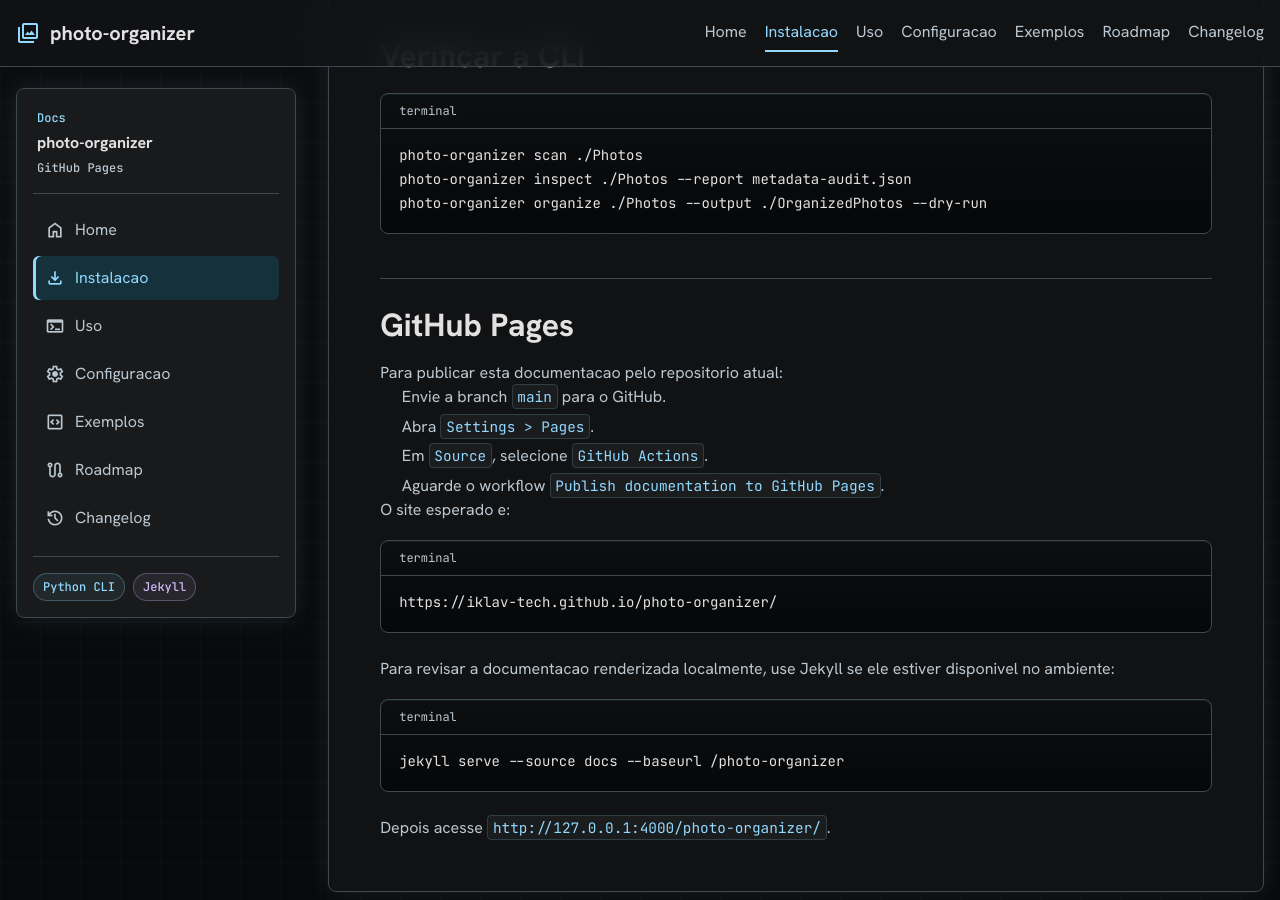
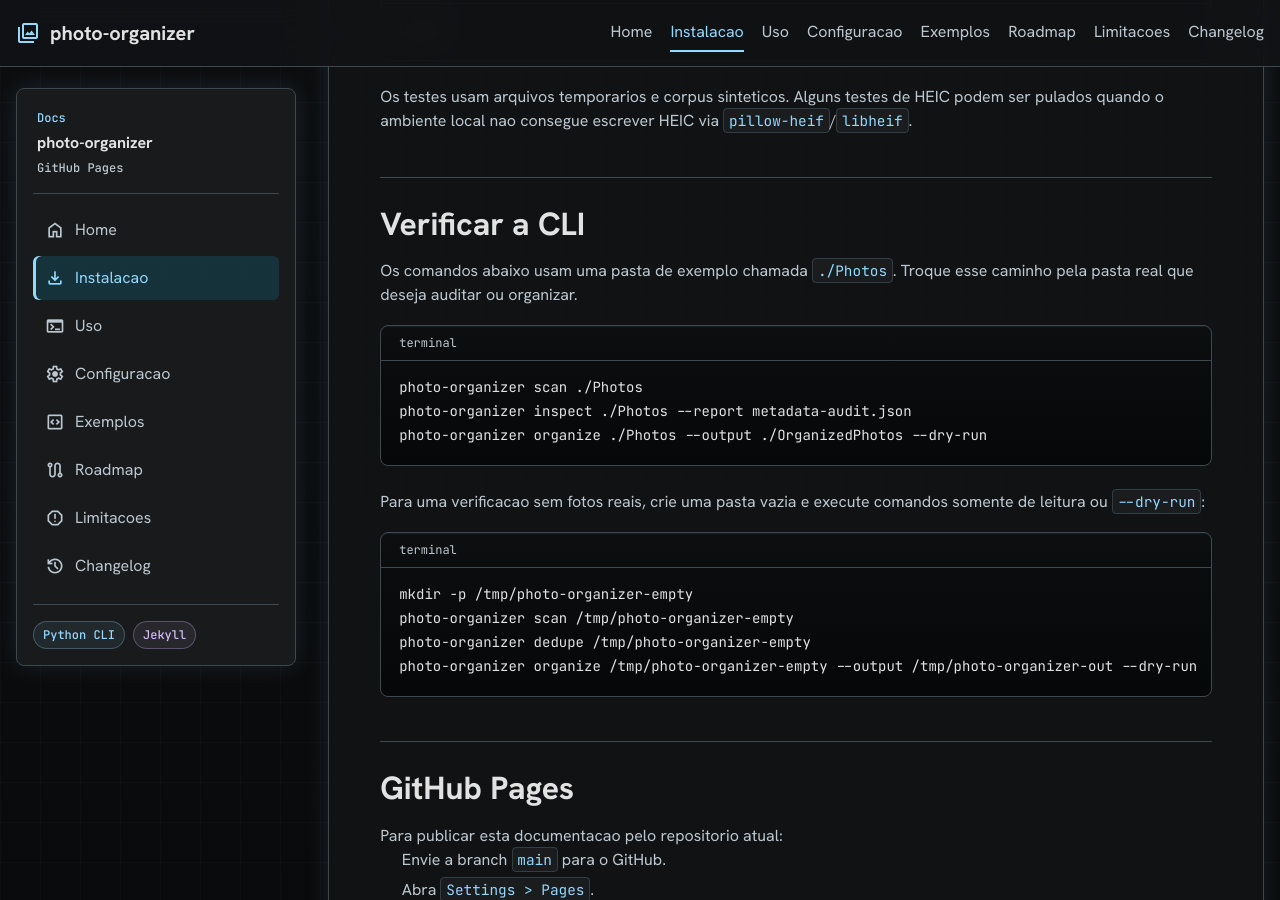
Before and after one commit to iklav-tech/photo-organizer, a Jekyll site: the page built from docs/installation.md, in a window 1280 px wide and 900 px high, scrolled down 1738 px. Built offline with Jekyll 4.4.1, drawn with Linux system fonts in a browser that asks for light colours; nearby versions of some CDN libraries; some of the changed text lies outside the part shown.

````diff
--- a/docs/_includes/sidebar.html
+++ b/docs/_includes/sidebar.html
@@ -31,6 +31,10 @@
         <span class="material-symbols-outlined" aria-hidden="true">route</span>
         <span>Roadmap</span>
       </a>
+      <a class="sidebar__link {% if page.url == '/limitations/' %}is-active{% endif %}" href="{{ site.baseurl }}/limitations/">
+        <span class="material-symbols-outlined" aria-hidden="true">report</span>
+        <span>Limitacoes</span>
+      </a>
       <a class="sidebar__link {% if page.url == '/changelog/' %}is-active{% endif %}" href="{{ site.baseurl }}/changelog/">
         <span class="material-symbols-outlined" aria-hidden="true">history</span>
         <span>Changelog</span>
--- a/docs/_includes/topnav.html
+++ b/docs/_includes/topnav.html
@@ -11,6 +11,7 @@
       <a {% if page.url == "/configuration/" %}class="is-active"{% endif %} href="{{ site.baseurl }}/configuration/">Configuracao</a>
       <a {% if page.url == "/examples/" %}class="is-active"{% endif %} href="{{ site.baseurl }}/examples/">Exemplos</a>
       <a {% if page.url == "/roadmap/" %}class="is-active"{% endif %} href="{{ site.baseurl }}/roadmap/">Roadmap</a>
+      <a {% if page.url == "/limitations/" %}class="is-active"{% endif %} href="{{ site.baseurl }}/limitations/">Limitacoes</a>
       <a {% if page.url == "/changelog/" %}class="is-active"{% endif %} href="{{ site.baseurl }}/changelog/">Changelog</a>
     </nav>
   </div>
--- a/docs/installation.md
+++ b/docs/installation.md
@@ -19,13 +19,19 @@ permalink: /installation/
 python3 -m venv .venv
 source .venv/bin/activate
 pip install -e ".[dev]"
+photo-organizer --version
 ```
 
 Alternativa com `requirements.txt`:
 
 ```bash
+python3 -m venv .venv
+source .venv/bin/activate
 pip install -r requirements.txt
+python -m photo_organizer --version
 ```
+
+Use `pip install -e ".[dev]"` quando for executar a suite de testes, porque a dependencia de desenvolvimento `pytest` vem do extra `dev` declarado em `pyproject.toml`.
 
 ## Instalacao como CLI local
 
@@ -54,10 +60,21 @@ Os testes usam arquivos temporarios e corpus sinteticos. Alguns testes de HEIC p
 
 ## Verificar a CLI
 
+Os comandos abaixo usam uma pasta de exemplo chamada `./Photos`. Troque esse caminho pela pasta real que deseja auditar ou organizar.
+
 ```bash
 photo-organizer scan ./Photos
 photo-organizer inspect ./Photos --report metadata-audit.json
 photo-organizer organize ./Photos --output ./OrganizedPhotos --dry-run
+```
+
+Para uma verificacao sem fotos reais, crie uma pasta vazia e execute comandos somente de leitura ou `--dry-run`:
+
+```bash
+mkdir -p /tmp/photo-organizer-empty
+photo-organizer scan /tmp/photo-organizer-empty
+photo-organizer dedupe /tmp/photo-organizer-empty
+photo-organizer organize /tmp/photo-organizer-empty --output /tmp/photo-organizer-out --dry-run
 ```
 
 ## GitHub Pages
````
Also changed, not shown: docs/examples.md (+30 -1 lines), docs/index.md (+1 -0 lines), docs/limitations.md (added, +39 -0 lines), docs/roadmap.md (+1 -1 lines).
